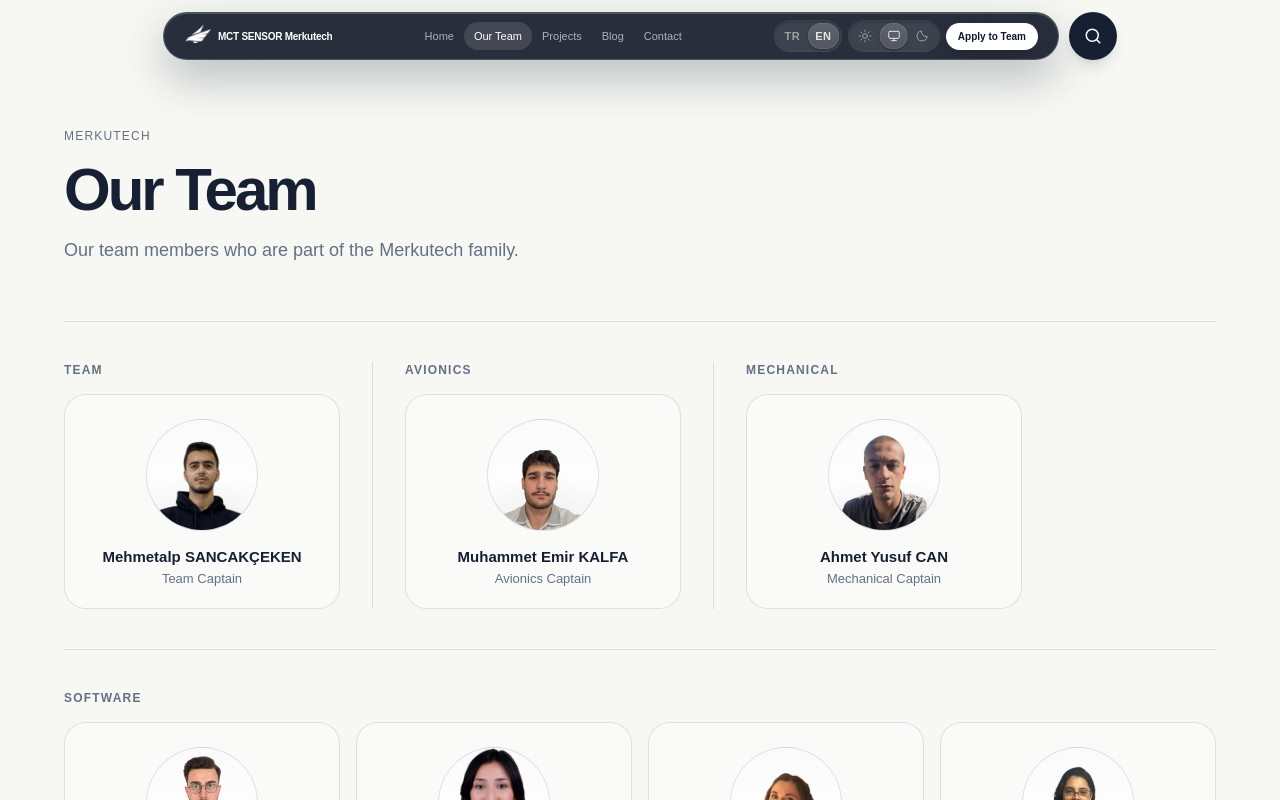
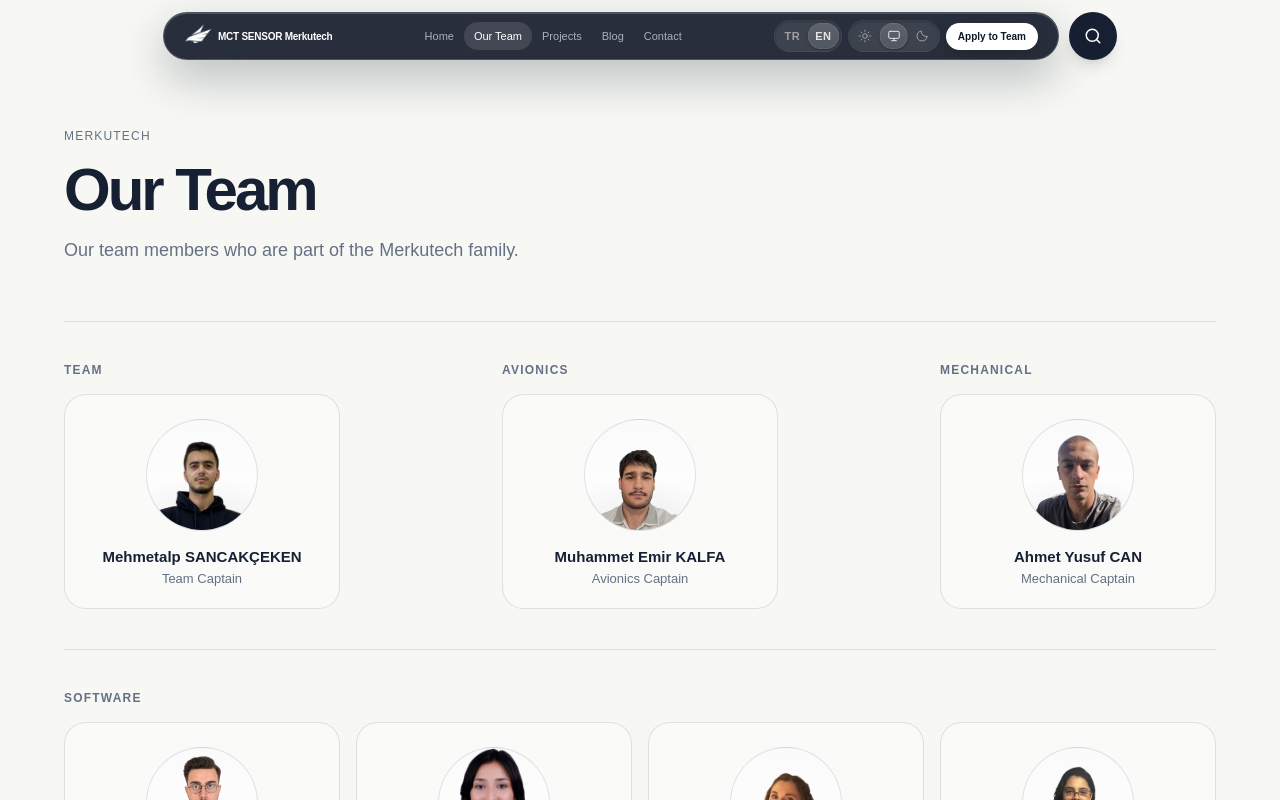
Before and after one commit to Merkutech/merkutech.github.io, a Next.js app: page /team in a window 1280 px wide. Shown: the top 800 px of the page. Built offline with nearby package versions, Linux system fonts and the light colour scheme.

Commit message:
fix(team): use open space instead of dividers between single units
- Remove vertical dividers between Takım, Aviyonik and Mekanik
- Spread the three cards across the row so real gaps separate them

```diff
--- a/app/team/page.tsx
+++ b/app/team/page.tsx
@@ -1,7 +1,7 @@
 "use client";
 
 import { motion, useInView } from "framer-motion";
-import { Fragment, useRef } from "react";
+import { useRef } from "react";
 import { Users, Mail } from "lucide-react";
 import { useLanguage } from "@/lib/i18n/language-context";
 import { teamGroups, teamMembers } from "@/lib/team";
@@ -119,17 +119,14 @@ export default function TeamPage() {
 
         <div className="mt-14 border-t border-border">
           {/* Tek kişilik ekipler aynı satırda ama ayrı ekip oldukları belli olsun:
-              kart genişliği ızgarayla aynı, aralarında boşluk ve ayraç var */}
+              kart genişliği ızgarayla aynı, aralarında geniş boşluk var */}
           {singles.length > 0 && (
-            <div className="flex flex-wrap gap-8 lg:gap-x-0 border-b border-border py-8 md:py-10">
-              {singles.map((group, i) => (
-                <Fragment key={group.id}>
-                  {i > 0 && <span aria-hidden className="hidden lg:block w-px self-stretch bg-border mx-8" />}
-                  <section id={`ekip-${group.id}`} className={`scroll-mt-28 flex flex-col ${CARD_WIDTH}`}>
-                    <GroupTitle>{group.title[lang]}</GroupTitle>
-                    <MemberCard member={group.members[0]} index={0} />
-                  </section>
-                </Fragment>
+            <div className="flex flex-wrap gap-8 lg:justify-between border-b border-border py-8 md:py-10">
+              {singles.map((group) => (
+                <section key={group.id} id={`ekip-${group.id}`} className={`scroll-mt-28 flex flex-col ${CARD_WIDTH}`}>
+                  <GroupTitle>{group.title[lang]}</GroupTitle>
+                  <MemberCard member={group.members[0]} index={0} />
+                </section>
               ))}
             </div>
           )}
```
